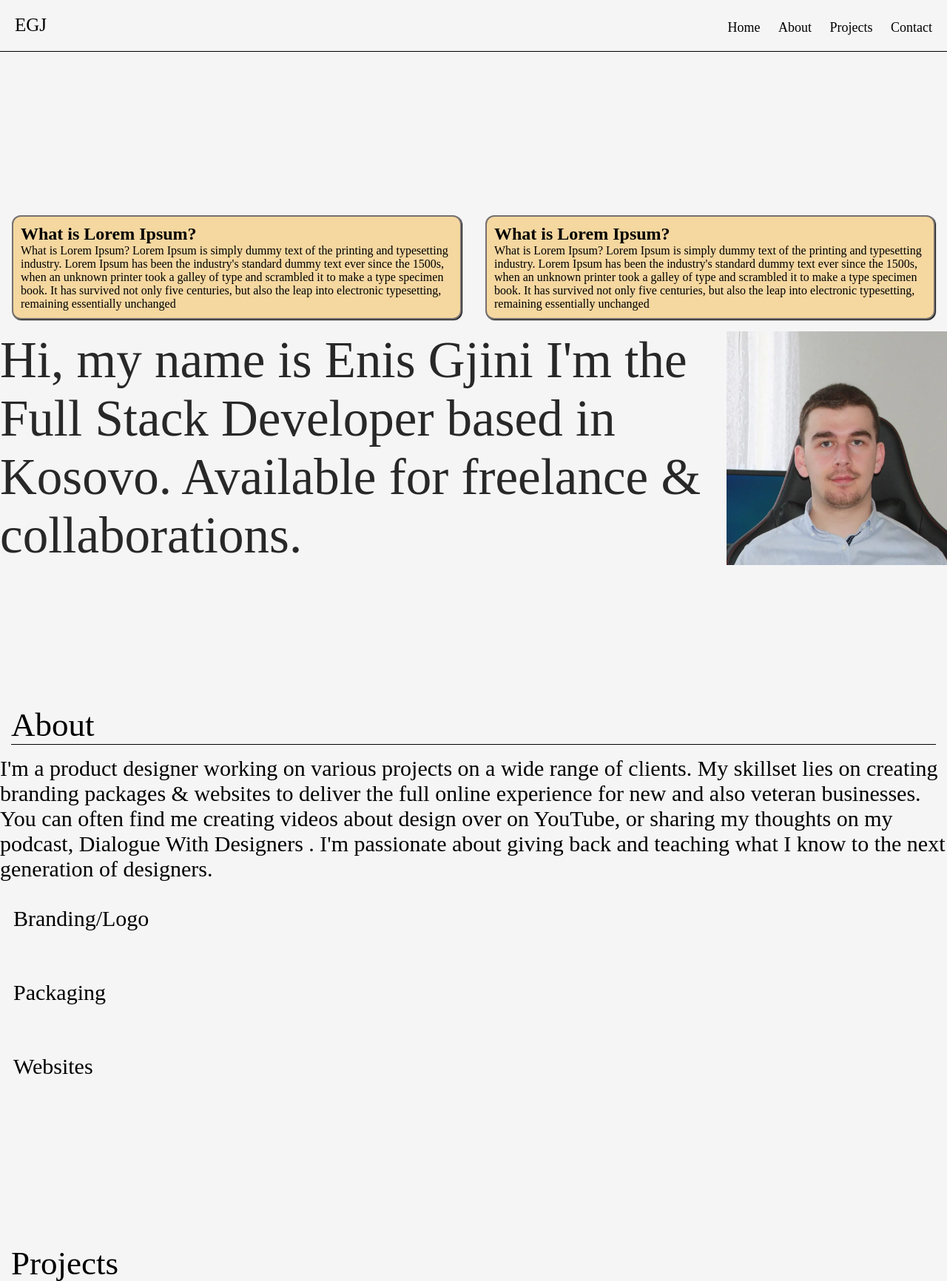
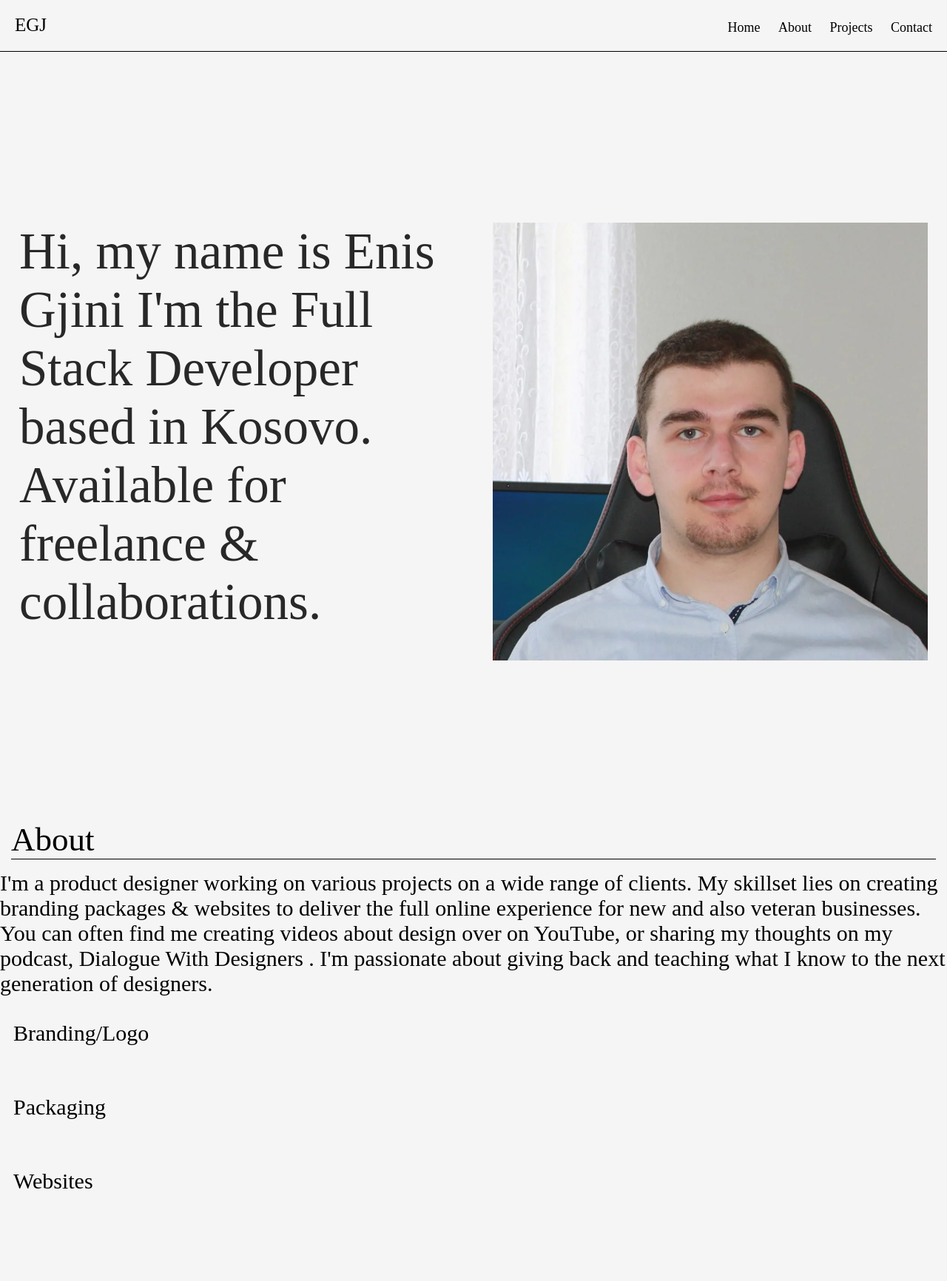
Before and after one commit to enisgjini/EGJ-Portfolio, a PHP site: page / in a window 1280 px wide. Shown: the top 1732 px of the page at 74% size. Run offline with PHP 8.4, Linux system fonts and the light colour scheme; some libraries are stand-ins or nearby versions; some web fonts are replaced.

Commit message:
Change in section home

```diff
--- a/index.php
+++ b/index.php
@@ -5,10 +5,10 @@
     <!-- Here are meta tag's -->
     <meta charset="utf-8">
     <meta http-equiv="X-UA-Compatible" content="IE=edge">
-
     <meta name="viewport" content="width=device-width, initial-scale=1.0">
     <meta name="description" content="Enis Gjini,StarLabs,Intern,Kosovo">
 
+    <!-- Simple line icons CDN -->
     <link rel="stylesheet"
         href="https://cdnjs.cloudflare.com/ajax/libs/simple-line-icons/2.4.1/css/simple-line-icons.css" />
 
@@ -32,43 +32,6 @@
             <div class="container">
                 <div class="row">
                     <div class="column-1 box">
-                        <h1>What is Lorem Ipsum?</h1>
-                        <p>
-                            What is Lorem Ipsum? Lorem Ipsum is simply dummy text of the printing
-                            and typesetting industry. Lorem Ipsum has been the industry's standard
-                            dummy text ever since the 1500s, when an unknown printer took a galley
-                            of type and scrambled it to make a type specimen book. It has survived
-                            not only five centuries, but also the leap into electronic
-                            typesetting, remaining essentially unchanged
-                        </p>
-                    </div>
-                    <div class="column-1 box">
-                        <h1>What is Lorem Ipsum?</h1>
-                        <p>
-                            What is Lorem Ipsum? Lorem Ipsum is simply dummy text of the printing
-                            and typesetting industry. Lorem Ipsum has been the industry's standard
-                            dummy text ever since the 1500s, when an unknown printer took a galley
-                            of type and scrambled it to make a type specimen book. It has survived
-                            not only five centuries, but also the leap into electronic
-                            typesetting, remaining essentially unchanged
-                        </p>
-                    </div>
-                </div>
-            </div>
-
-
-
-
-
-
-
-
-
-
-
-            <div class="container">
-                <div class="row">
-                    <div class="col">
                         <p class="personal-info">
                             Hi, my name is Enis Gjini
                             I'm the Full Stack Developer based in Kosovo.
@@ -76,7 +39,7 @@
                             collaborations.
                         </p>
                     </div>
-                    <div class="col">
+                    <div class="column-1 box">
                         <img src="assets/profile.webp" alt="" width="100%" height="100%" loading="lazy">
                     </div>
                 </div>
--- a/style.css
+++ b/style.css
@@ -102,12 +102,8 @@ main {
 
 
 .box {
-    background-color: rgb(245, 215, 160);
     padding: 10px;
-    border-radius: 12px;
-    border: 2px solid rgb(116, 113, 113);
     margin: 1rem;
-    box-shadow: 1px 1px 1px #000;
 }
 
 @media only screen and (max-width: 900px) {
```
